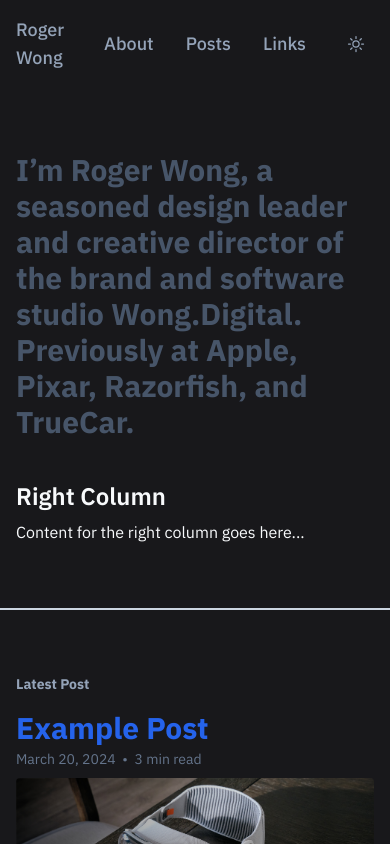
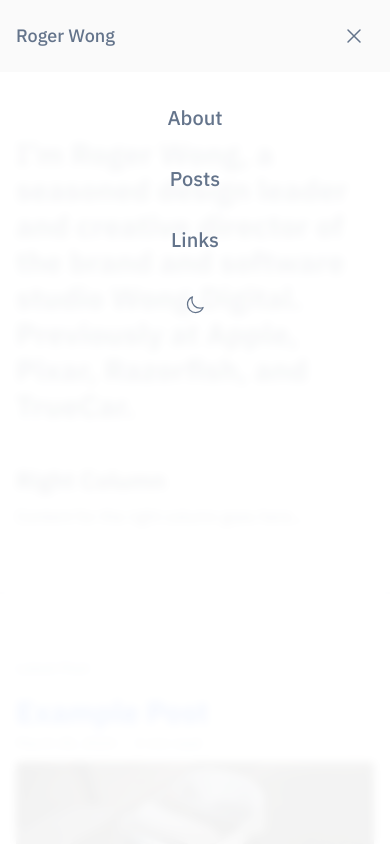
Before and after one commit to wongdigital/rogerwong-site, a Next.js app: page / in a window 390 px wide. Both pictures are taken after a click on the button "Toggle menu". Shown: the top 844 px of the page. Built offline with nearby package versions, Linux system fonts and the light colour scheme.

Commit message:
Added mobile responsive menu
- On mobile, change the navigation to a hamburger menu
- Mobile menu is full-screen

```diff
--- a/src/components/Header.tsx
+++ b/src/components/Header.tsx
@@ -2,12 +2,13 @@
 
 import Link from 'next/link';
 import { useTheme } from 'next-themes';
-import { SunIcon, MoonIcon } from '@heroicons/react/24/outline';
+import { SunIcon, MoonIcon, Bars3Icon, XMarkIcon } from '@heroicons/react/24/outline';
 import { useEffect, useState } from 'react';
 
 export default function Header() {
   const { resolvedTheme, theme, setTheme } = useTheme();
   const [mounted, setMounted] = useState(false);
+  const [isMenuOpen, setIsMenuOpen] = useState(false);
 
   useEffect(() => {
     setMounted(true);
@@ -35,7 +36,9 @@ export default function Header() {
         >
           Roger Wong
         </Link>
-        <ul className="flex space-x-8 items-center">
+
+        {/* Desktop Menu */}
+        <ul className="hidden md:flex space-x-8 items-center">
           <li><Link href="/about" className="hover:underline hover:text-slate-600 dark:hover:text-slate-300">About</Link></li>
           <li><Link href="/posts" className="hover:underline hover:text-slate-600 dark:hover:text-slate-300">Posts</Link></li>
           <li><Link href="/linklog" className="hover:underline hover:text-slate-600 dark:hover:text-slate-300">Links</Link></li>
@@ -53,6 +56,67 @@ export default function Header() {
             </button>
           </li>
         </ul>
+
+        {/* Mobile Menu Button */}
+        <button
+          onClick={() => setIsMenuOpen(!isMenuOpen)}
+          className="md:hidden p-2 rounded-lg hover:bg-slate-200 dark:hover:bg-slate-700"
+          aria-label="Toggle menu"
+        >
+          {isMenuOpen ? (
+            <XMarkIcon className="h-6 w-6" />
+          ) : (
+            <Bars3Icon className="h-6 w-6" />
+          )}
+        </button>
+
+        {/* Mobile Menu Overlay */}
+        <div
+          className={`md:hidden fixed inset-0 top-[72px] bg-white/95 dark:bg-slate-900/95 backdrop-blur-sm z-50 transform transition-all duration-300 ease-in-out ${
+            isMenuOpen ? 'opacity-100 translate-y-0' : 'opacity-0 -translate-y-full pointer-events-none'
+          }`}
+        >
+          <ul className="flex flex-col items-center space-y-8 pt-8">
+            {[
+              { href: '/about', text: 'About' },
+              { href: '/posts', text: 'Posts' },
+              { href: '/linklog', text: 'Links' },
+            ].map((link, index) => (
+              <li
+                key={link.href}
+                className={`transform transition-all duration-300 ease-in-out delay-[${index * 100}ms] ${
+                  isMenuOpen ? 'opacity-100 translate-y-0' : 'opacity-0 -translate-y-4'
+                }`}
+              >
+                <Link
+                  href={link.href}
+                  className="text-xl hover:underline hover:text-slate-600 dark:hover:text-slate-300"
+                  onClick={() => setIsMenuOpen(false)}
+                >
+                  {link.text}
+                </Link>
+              </li>
+            ))}
+            <li className={`transform transition-all duration-300 ease-in-out delay-[300ms] ${
+              isMenuOpen ? 'opacity-100 translate-y-0' : 'opacity-0 -translate-y-4'
+            }`}>
+              <button
+                onClick={() => {
+                  toggleTheme();
+                  setIsMenuOpen(false);
+                }}
+                className="p-2 rounded-lg hover:bg-slate-200 dark:hover:bg-slate-700"
+                aria-label="Toggle theme"
+              >
+                {resolvedTheme === 'dark' ? (
+                  <SunIcon className="h-5 w-5" />
+                ) : (
+                  <MoonIcon className="h-5 w-5" />
+                )}
+              </button>
+            </li>
+          </ul>
+        </div>
       </nav>
     </header>
   );
```
